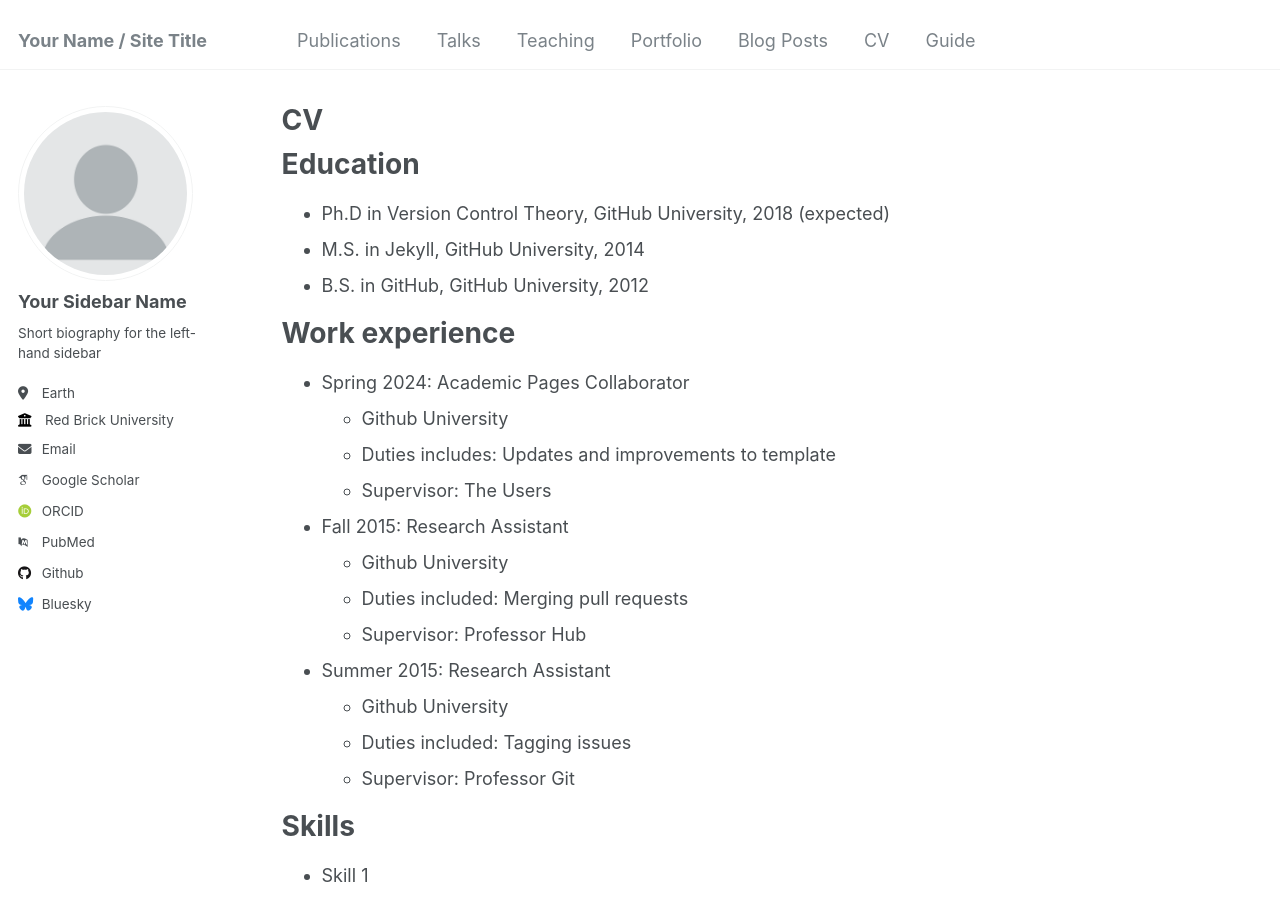
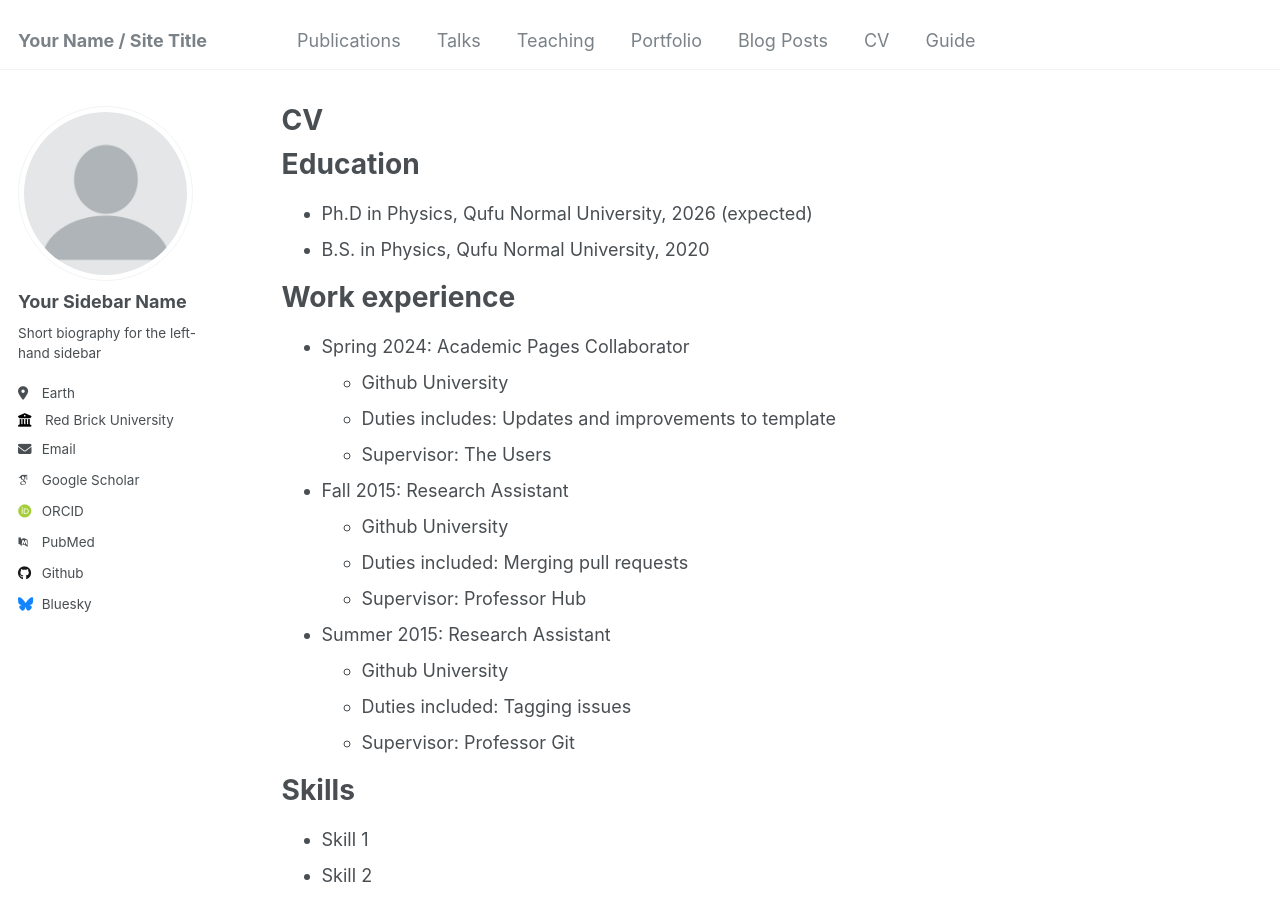
Before and after one commit to nictacui/nictacui.github.io, a Jekyll site: the page built from _pages/cv.md, in a window 1280 px wide and 900 px high. Built offline with Jekyll 4.4.1, drawn with Linux system fonts in a browser that asks for light colours; some web fonts are replaced.

Commit message:
Update cv.md

```diff
--- a/_pages/cv.md
+++ b/_pages/cv.md
@@ -11,9 +11,8 @@ redirect_from:
 
 Education
 ======
-* Ph.D in Version Control Theory, GitHub University, 2018 (expected)
-* M.S. in Jekyll, GitHub University, 2014
-* B.S. in GitHub, GitHub University, 2012
+* Ph.D in Physics, Qufu Normal University, 2026 (expected)
+* B.S. in Physics, Qufu Normal University, 2020
 
 Work experience
 ======
```
